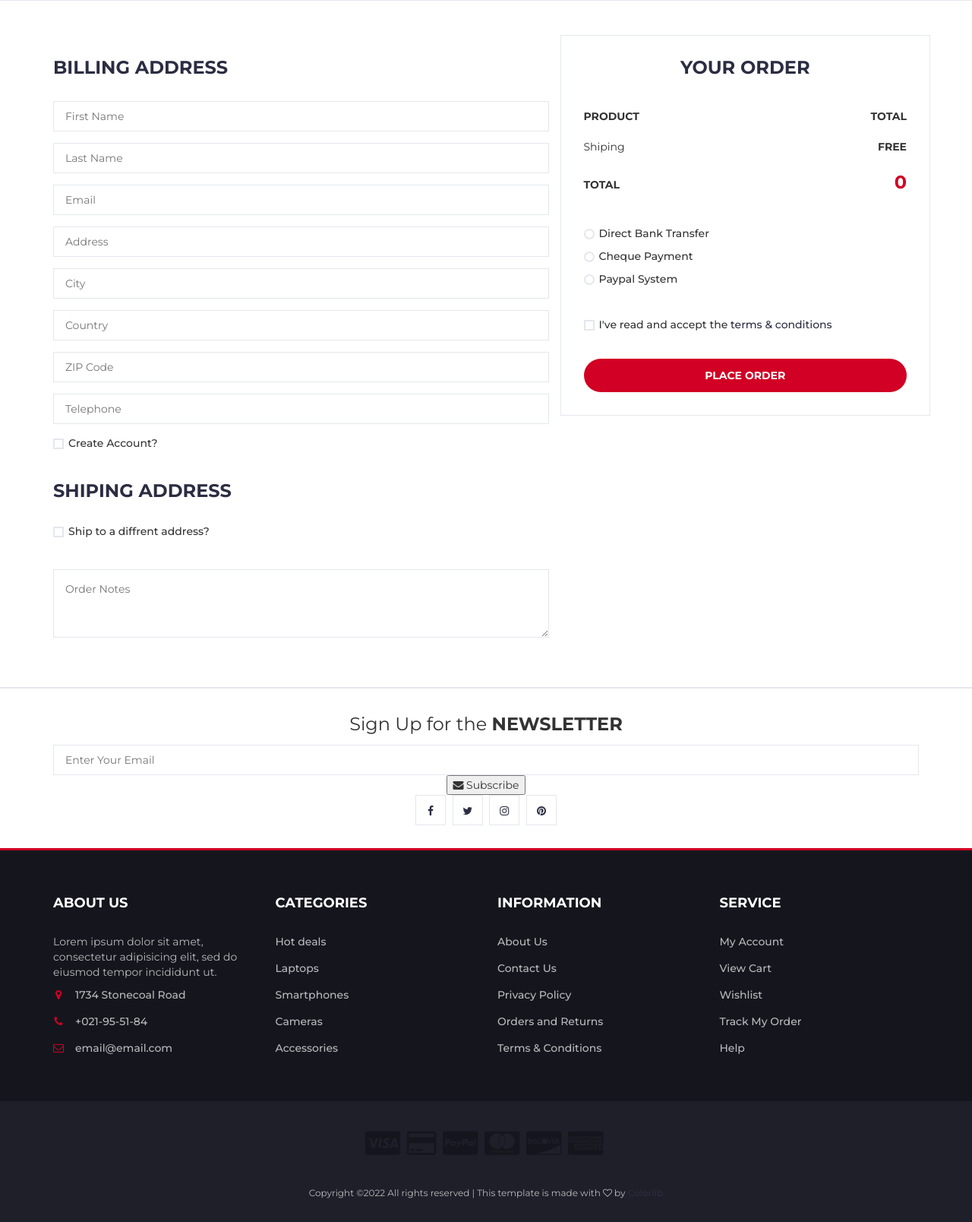
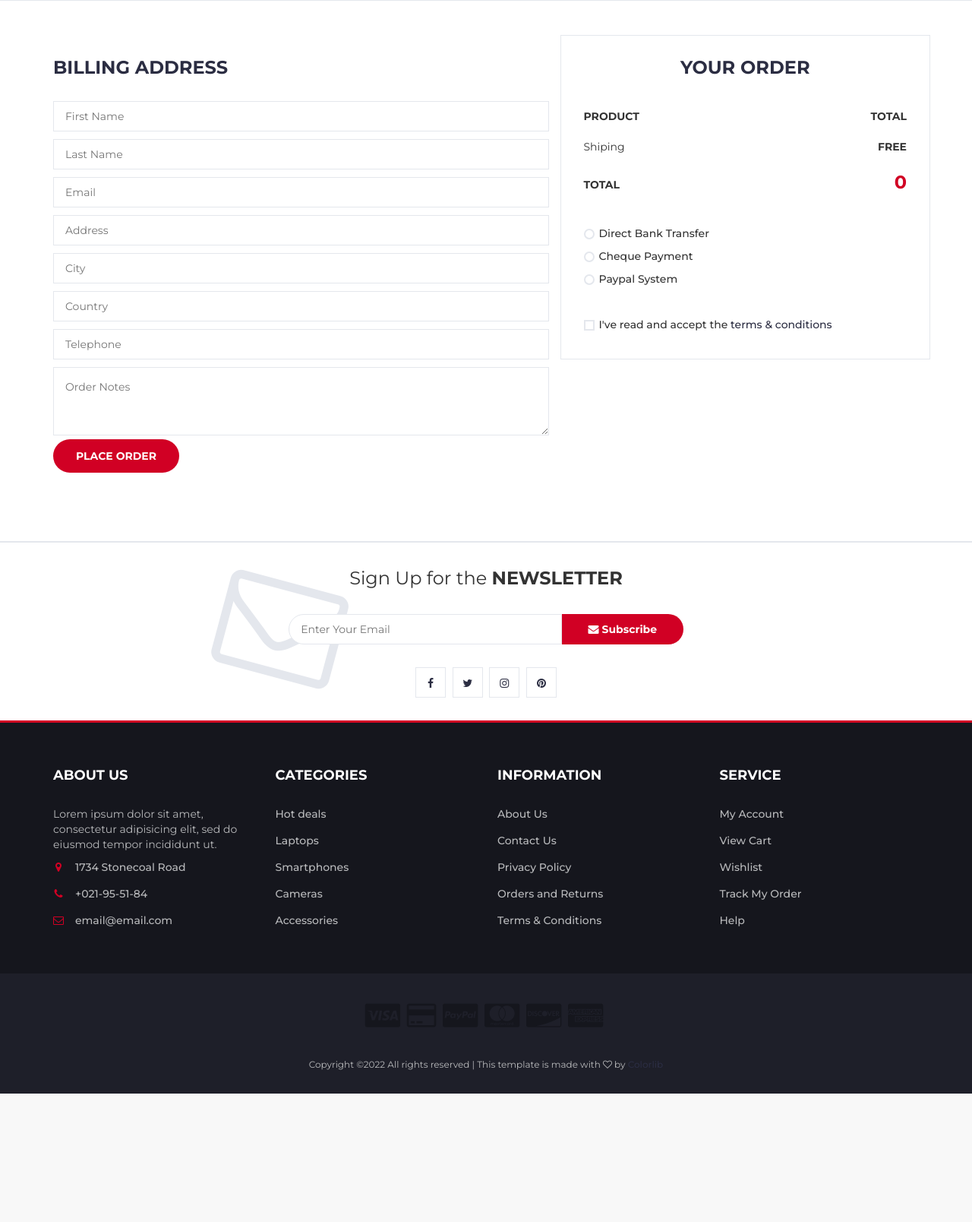
Before and after one commit to Kevs-KV/Shop-Django, a Django app: page /order/create/ in a window 1280 px wide. Shown: the part 293-1901 px from the top of the page at 76% size. After the commit the page ends 1732 px from the top, so only its background shows below. Run offline with Django 4.2, Linux system fonts and the light colour scheme; data that the repository does not hold is empty; some libraries are stand-ins or nearby versions.

Commit message:
:construction: add order submission form

```diff
--- a/order/forms.py
+++ b/order/forms.py
@@ -2,6 +2,14 @@
 from django import forms
 
 class OrderForm(forms.ModelForm):
+    first_name = forms.CharField(label='', widget=forms.TextInput(attrs={'class': 'input', 'type': 'text', 'name': 'first_name', 'placeholder': "First Name"}))
+    last_name = forms.CharField(label='', widget=forms.TextInput(attrs={'class': 'input', 'type': 'text', 'name': 'last_name', 'placeholder': "Last Name"}))
+    email = forms.EmailField(label='', widget=forms.TextInput(attrs={'class': 'input', 'type': 'text', 'name': 'email', 'placeholder': "Email"}))
+    address = forms.CharField(label='', widget=forms.TextInput(attrs={'class': 'input', 'type': 'text', 'name': 'address', 'placeholder': "Address"}))
+    city = forms.CharField(label='', widget=forms.TextInput(attrs={'class': 'input', 'type': 'text', 'name': 'city', 'placeholder': "City"}))
+    country = forms.CharField(label='', widget=forms.TextInput(attrs={'class': 'input', 'type': 'text', 'name': 'country', 'placeholder': "Country"}))
+    telephone = forms.CharField(label='', widget=forms.TextInput(attrs={'class': 'input', 'type': 'tel', 'name': 'tel', 'placeholder': "Telephone"}))
+
     class Meta:
         model = Order
         fields = ['first_name', 'last_name', 'email', 'address',
--- a/order/models.py
+++ b/order/models.py
@@ -13,7 +13,7 @@
     city = models.CharField(max_length=50)
     country = models.CharField(max_length=50)
     telephone = models.CharField(max_length=50)
-    creation_date = models.DateTimeField(verbose_name='creation date')
+    creation_date = models.DateTimeField(verbose_name='creation date', auto_now_add=True)
     checked_out = models.BooleanField(default=False, verbose_name='checked out')
 
     class Meta:
--- a/order/views.py
+++ b/order/views.py
@@ -18,10 +18,12 @@
     def get_context_data(self, **kwargs):
         context = super(ViewCreateOrder, self).get_context_data(**kwargs)
         context['cart'] = self.get_cart()
+        context['order_form'] = OrderForm
         return context
 
     def form_valid(self, form):
         order = form.save(commit=False)
+        order.save()
         cart = self.get_cart()
         for item in cart:
             Item.objects.create(order=order,
--- a/shop/templates/shop/checkout.html
+++ b/shop/templates/shop/checkout.html
@@ -30,97 +30,21 @@
 
 					<div class="col-md-7">
 						<!-- Billing Details -->
-                        <form action="{% url "order:create_order" %}" method='get'>
-						<div class="billing-details">
+                        <form action="{% url "order:create_order" %}" method='post'>
+						<div class="billing-details" >
 							<div class="section-title">
 								<h3 class="title">Billing address</h3>
 							</div>
-							<div class="form-group">
-								<input class="input" type="text" name="first-name" placeholder="First Name">
-							</div>
-							<div class="form-group">
-								<input class="input" type="text" name="last-name" placeholder="Last Name">
-							</div>
-							<div class="form-group">
-								<input class="input" type="email" name="email" placeholder="Email">
-							</div>
-							<div class="form-group">
-								<input class="input" type="text" name="address" placeholder="Address">
-							</div>
-							<div class="form-group">
-								<input class="input" type="text" name="city" placeholder="City">
-							</div>
-							<div class="form-group">
-								<input class="input" type="text" name="country" placeholder="Country">
-							</div>
-							<div class="form-group">
-								<input class="input" type="text" name="zip-code" placeholder="ZIP Code">
-							</div>
-							<div class="form-group">
-								<input class="input" type="tel" name="tel" placeholder="Telephone">
-							</div>
-							<div class="form-group">
-								<div class="input-checkbox">
-									<input type="checkbox" id="create-account">
-									<label for="create-account">
-										<span></span>
-										Create Account?
-									</label>
-									<div class="caption">
-										<p>Lorem ipsum dolor sit amet, consectetur adipisicing elit, sed do eiusmod tempor incididunt.</p>
-										<input class="input" type="password" name="password" placeholder="Enter Your Password">
-									</div>
-								</div>
-							</div>
+                            {{ order_form.as_p }}
+							<div class="order-notes">
+							<textarea class="input" placeholder="Order Notes"></textarea>
+                            </div>
+                            {% csrf_token %}
+                            <button class="primary-btn order-submit">Place order</button>
 						</div>
+                        </form>
 						<!-- /Billing Details -->
 
-						<!-- Shiping Details -->
-						<div class="shiping-details">
-							<div class="section-title">
-								<h3 class="title">Shiping address</h3>
-							</div>
-							<div class="input-checkbox">
-								<input type="checkbox" id="shiping-address">
-								<label for="shiping-address">
-									<span></span>
-									Ship to a diffrent address?
-								</label>
-								<div class="caption">
-									<div class="form-group">
-										<input class="input" type="text" name="first-name" placeholder="First Name">
-									</div>
-									<div class="form-group">
-										<input class="input" type="text" name="last-name" placeholder="Last Name">
-									</div>
-									<div class="form-group">
-										<input class="input" type="email" name="email" placeholder="Email">
-									</div>
-									<div class="form-group">
-										<input class="input" type="text" name="address" placeholder="Address">
-									</div>
-									<div class="form-group">
-										<input class="input" type="text" name="city" placeholder="City">
-									</div>
-									<div class="form-group">
-										<input class="input" type="text" name="country" placeholder="Country">
-									</div>
-									<div class="form-group">
-										<input class="input" type="text" name="zip-code" placeholder="ZIP Code">
-									</div>
-									<div class="form-group">
-										<input class="input" type="tel" name="tel" placeholder="Telephone">
-									</div>
-								</div>
-							</div>
-						</div>
-						<!-- /Shiping Details -->
-
-						<!-- Order notes -->
-						<div class="order-notes">
-							<textarea class="input" placeholder="Order Notes"></textarea>
-						</div>
-						<!-- /Order notes -->
 					</div>
 
 					<!-- Order Details -->
@@ -189,7 +113,6 @@
 								I've read and accept the <a href="#">terms & conditions</a>
 							</label>
 						</div>
-						<a href="#" class="primary-btn order-submit">Place order</a>
 					</div>
 					<!-- /Order Details -->
 
```
